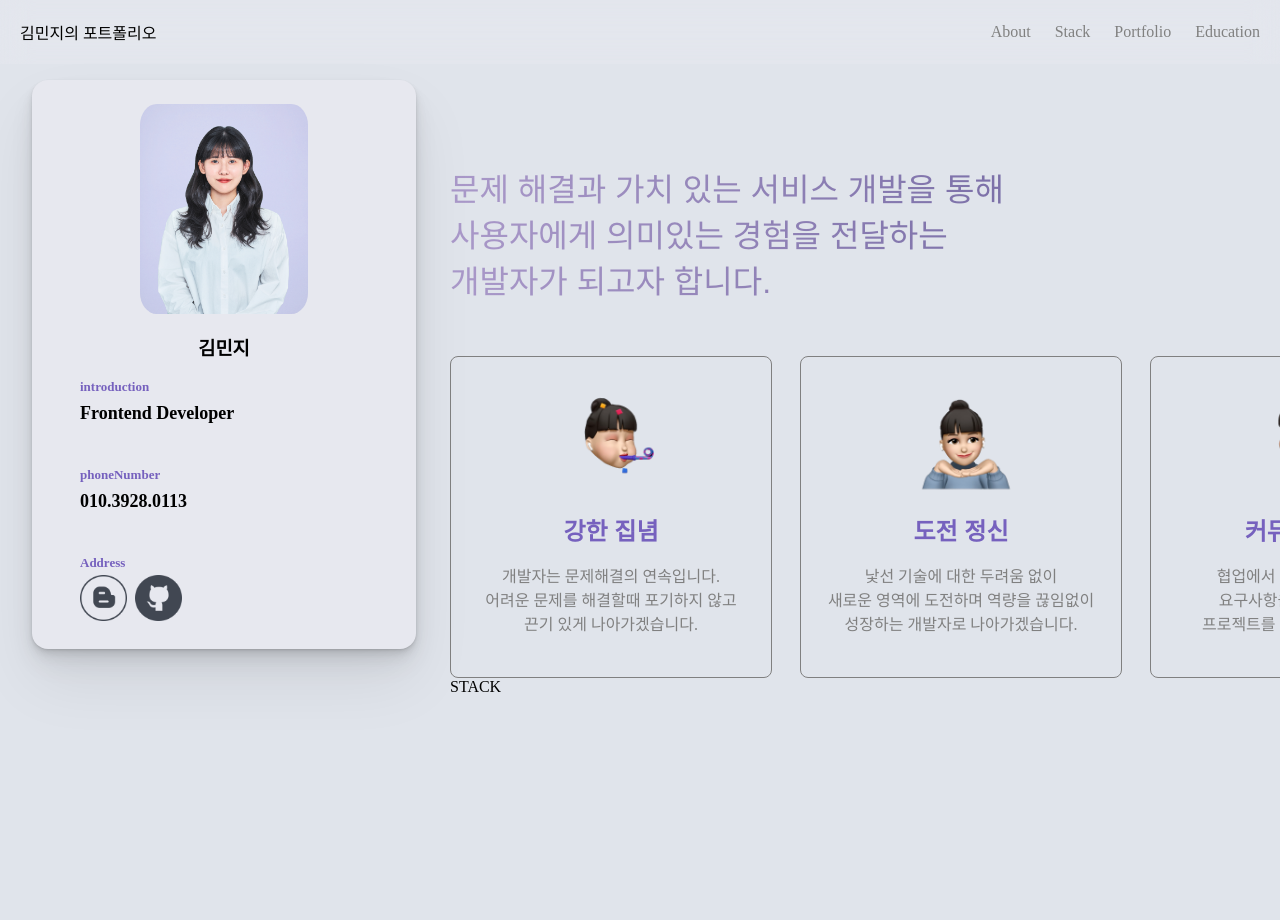
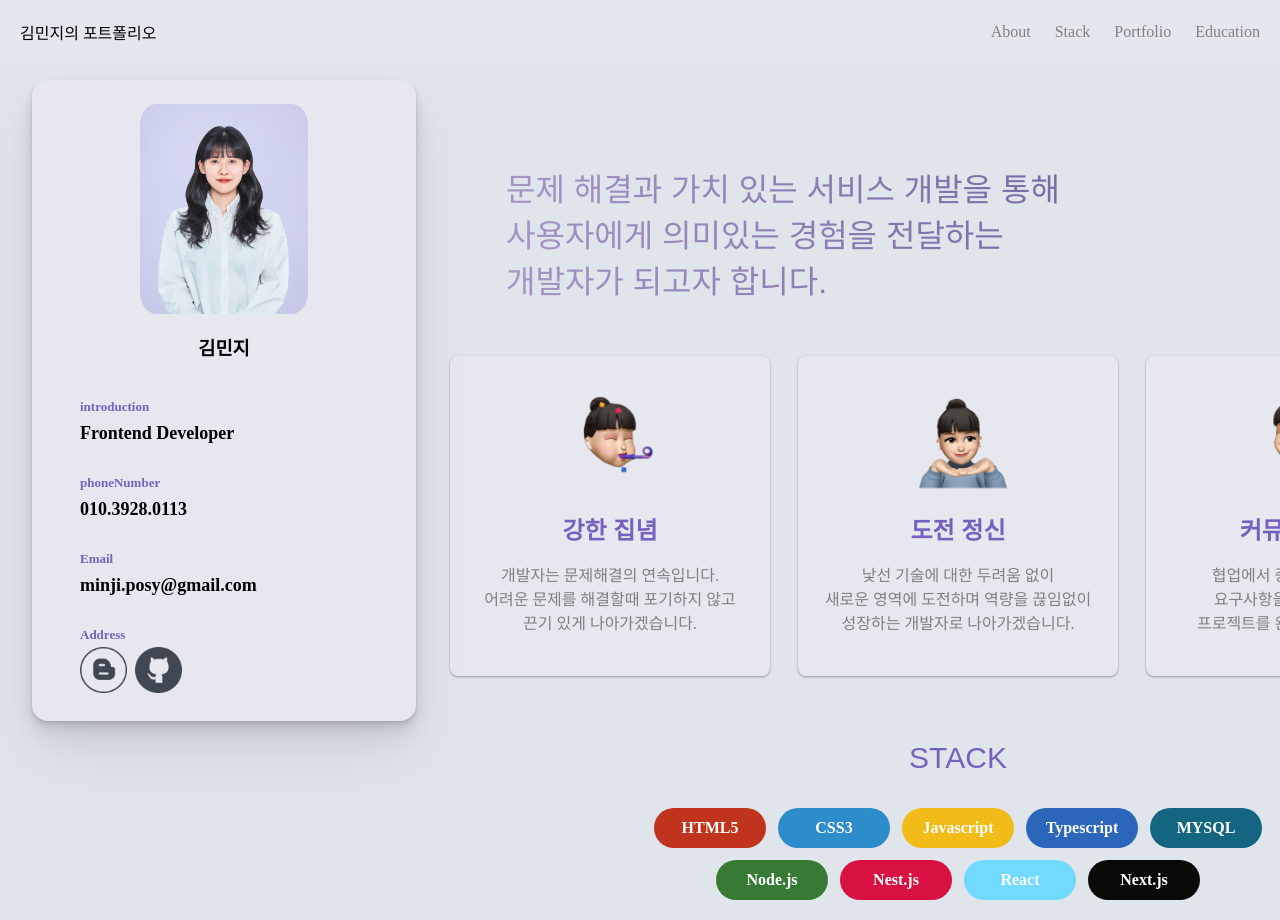
Before and after one commit to posy-m/portfolio_minji, a React (Create React App) app: page / in a window 1280 px wide. Shown: the top 920 px of the page. Before the commit the page ends 800 px from the top, so only its background shows below. Built offline with nearby package versions, Linux system fonts and the light colour scheme.

Commit message:
stack 추가

```diff
--- a/src/components/LengthProfile.jsx
+++ b/src/components/LengthProfile.jsx
@@ -23,6 +23,10 @@ const LengthProfile = () => {
             <span>010.3928.0113</span>
           </div>
           <div className={styles.info}>
+            <span>Email</span>
+            <span>minji.posy@gmail.com</span>
+          </div>
+          <div className={styles.info}>
             <span>Address</span>
             <div className={styles.imgSize}>
               <a href="https://gangsangdogirl.tistory.com/">
--- a/src/components/Stack.jsx
+++ b/src/components/Stack.jsx
@@ -1,10 +1,28 @@
 import React from 'react'
+import styles from '../styles/stack.module.css'
 
 const Stack = () => {
+
+
   return (
-    <div>
-      <span>STACK</span>
-    </div>
+    <div className={styles.stackBox}>
+      <div>STACK</div>
+      <div className={styles.stackWrap}>
+        <div className={styles.stackStlye}>
+          <span style={{ backgroundColor: 'rgb(192, 51, 29)' }}>HTML5</span>
+          <span style={{ backgroundColor: 'rgb(45, 140, 202)' }}>CSS3</span>
+          <span style={{ backgroundColor: 'rgb(241, 188, 23)' }}>Javascript</span>
+          <span style={{ backgroundColor: 'rgb(44, 102, 187)' }}>Typescript</span>
+          <span style={{ backgroundColor: 'rgb(20, 102, 128)' }}>MYSQL</span>
+        </div>
+        <div className={styles.stackStlye}>
+          <span style={{ backgroundColor: 'rgb(55,122, 53)' }}>Node.js</span>
+          <span style={{ backgroundColor: 'rgb(217, 17, 67)' }}>Nest.js</span>
+          <span style={{ backgroundColor: 'rgb(114, 217, 255)' }}>React</span>
+          <span style={{ backgroundColor: 'rgb(9, 9, 9)' }}>Next.js</span>
+        </div>
+      </div>
+    </div >
   )
 }
 
--- a/src/styles/AspirationBox.module.css
+++ b/src/styles/AspirationBox.module.css
@@ -1,6 +1,8 @@
 .roundedBox {
   @apply w-80 h-80 rounded-lg flex flex-col justify-center items-center;
-  border: 1px solid gray;
+  background-color: #E7E8EF;
+  box-shadow: 0 1px 3px rgba(0, 0, 0, 0.12), 0 1px 2px rgba(0, 0, 0, 0.24);
+
 }
 
 .roundedBox>span {
--- a/src/styles/LengthProfile.module.css
+++ b/src/styles/LengthProfile.module.css
@@ -17,7 +17,7 @@
 }
 
 .infoBox {
-  @apply pl-6 flex flex-col gap-10
+  @apply pl-6 flex flex-col gap-7 pt-5
 }
 
 .info {
--- a/src/styles/about.module.css
+++ b/src/styles/about.module.css
@@ -1,5 +1,5 @@
 .aboutBox {
-  @apply h-48 pt-20;
+  @apply h-48 pt-20 pl-14;
   font-size: 2rem;
   font-family: "Do Hyeon", sans-serif;
   color: transparent;
--- /dev/null
+++ b/src/styles/stack.module.css
@@ -0,0 +1,28 @@
+/* 7661BE */
+
+.stackBox {
+  @apply flex mt-16 flex-col justify-center items-center;
+}
+
+.stackBox>div:nth-child(1) {
+  @apply text-3xl;
+  color: #7661BE;
+  font-family: "Do Hyeon", sans-serif;
+}
+
+.stackWrap {
+  @apply flex flex-col mt-5
+}
+
+.stackStlye {
+  @apply gap-3 flex pt-3 justify-center;
+  /* display: grid;
+  grid-template-columns: repeat(5, 1fr); */
+}
+
+
+.stackStlye>span {
+  @apply w-28 h-10 flex justify-center items-center rounded-full font-bold;
+  background-color: gray;
+  color: white;
+}
```
